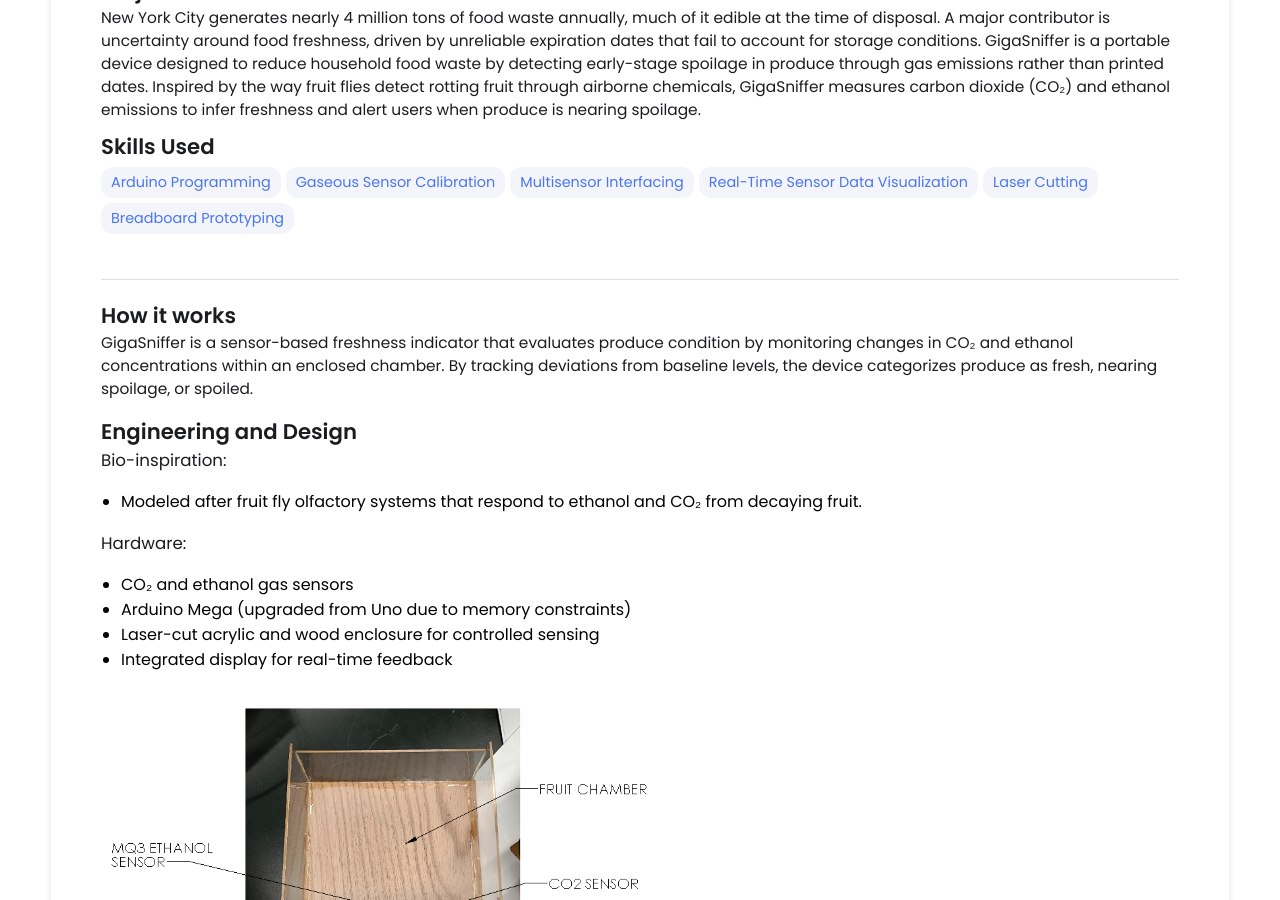
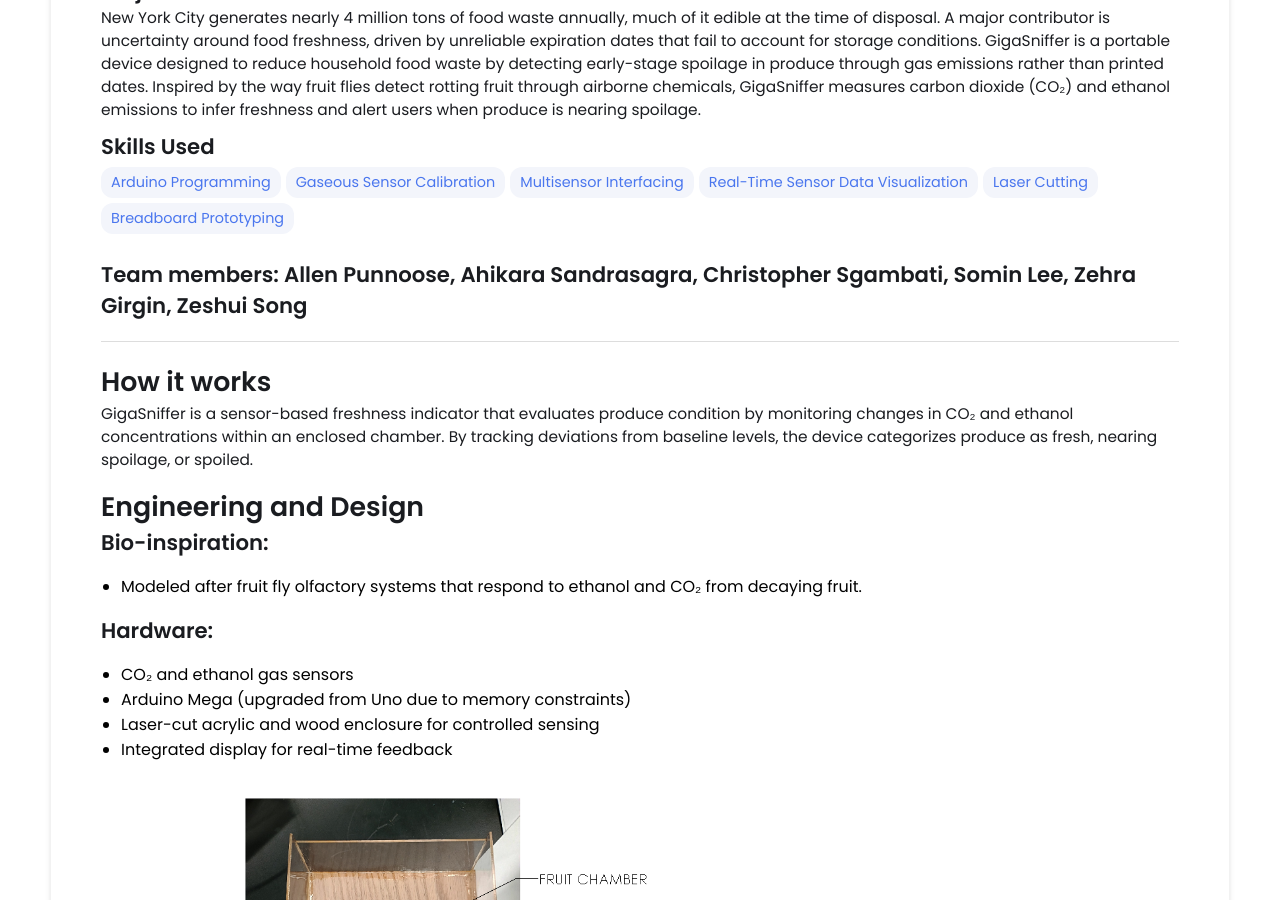
Before and after one commit to zeshui-song/zeshui-song.github.io, a Jekyll site: the page built from _projects/Gigasniffer/index.md, in a window 1280 px wide and 900 px high, scrolled down 582 px. Built offline with Jekyll 4.4.1, drawn with Linux system fonts in a browser that asks for light colours; some of the changed text lies outside the part shown.

Commit message:
added more

```diff
--- a/_projects/Gigasniffer/index.md
+++ b/_projects/Gigasniffer/index.md
@@ -12,23 +12,23 @@
 
 main-image: /IMG_20241219_132228564_HDR.jpg
 ---
+## Team members: Allen Punnoose, Ahikara Sandrasagra, Christopher Sgambati, Somin Lee, Zehra Girgin, Zeshui Song
+---
+# How it works
+GigaSniffer is a sensor-based freshness indicator that evaluates produce condition by monitoring changes in CO₂ and ethanol concentrations within an enclosed chamber. By tracking deviations from baseline levels, the device categorizes produce as fresh, nearing spoilage, or spoiled.
+# Engineering and Design
 
----
-## How it works
-GigaSniffer is a sensor-based freshness indicator that evaluates produce condition by monitoring changes in CO₂ and ethanol concentrations within an enclosed chamber. By tracking deviations from baseline levels, the device categorizes produce as fresh, nearing spoilage, or spoiled.
-## Engineering and Design
-
-### Bio-inspiration:
+## Bio-inspiration:
 - Modeled after fruit fly olfactory systems that respond to ethanol and CO₂ from decaying fruit.
 
-### Hardware:
+## Hardware:
 - CO₂ and ethanol gas sensors
 - Arduino Mega (upgraded from Uno due to memory constraints)
 - Laser-cut acrylic and wood enclosure for controlled sensing
 - Integrated display for real-time feedback
 {% include image-gallery.html images="Diagram.png, Fruit Chamber.jpg" height="400" %}
 
-### Software:
+## Software:
 - Rolling-average algorithm using the 10 most recent samples to smooth noisy signals and minimize false positives and outliers
 
 <small><em>Maintains a circular buffer of recent readings to compute rolling averages and smooth sensor noise.</em></small>
```
Also changed, not shown: other parts of _projects/Gigasniffer/index.md (+2 -0 lines).
